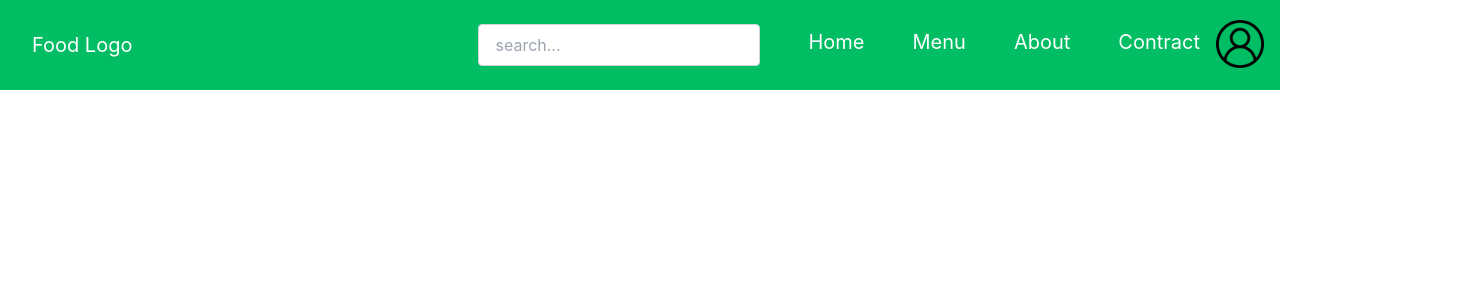
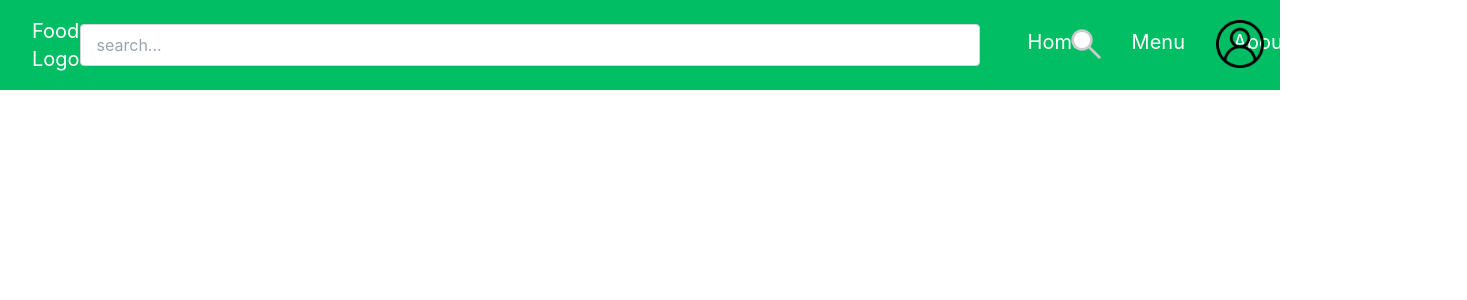
Before and after one commit to Autsada555/PVegProject480, a React (Create React App) app in the folder frontend/: page /addmenu in a window 1280 px wide. Shown: the top 300 px of the page, 1467 px wide, since content can reach past the window. Built offline with nearby package versions, Linux system fonts and the light colour scheme.

Commit message:
Navbarfix

```diff
--- a/frontend/src/pages/navbar/navbar.tsx
+++ b/frontend/src/pages/navbar/navbar.tsx
@@ -1,5 +1,6 @@
 
 import iconprofile from '../../assets/iconprofile.png'
+import iconsearch from '../../assets/search.png'
 
 const Navbar = () => {
 
@@ -11,18 +12,21 @@ const Navbar = () => {
 
                     <nav className="flex space-x-12 ">
                         <div>
-                            <input
-                                type="text"
-                                placeholder="search..."
-                                className="px-4 py-2 rounded border border-gray-300 focus:outline-none focus:border-blue-500"
-                            />
+                            <div>
+                                <input
+                                    type="text"
+                                    placeholder="search..."
+                                    className="w-[900px] px-4 py-2 rounded border border-gray-300 focus:outline-none focus:border-blue-500"
+                                />
+                                <img className="absolute left-[1070px] top-7 w-8 h-8 " src ={iconsearch} alt = "iconS"/>
+                            </div>
                         </div>
                         <a href="#" className="text-white text-xl font-normal font-['Inter'] leading-9">Home</a>
                         <a href="#" className="text-white text-xl font-normal font-['Inter'] leading-9">Menu</a>
                         <a href="#" className="text-white text-xl font-normal font-['Inter'] leading-9">About</a>
                         <a href="#" className="text-white text-xl font-normal font-['Inter'] leading-9">Contract</a>
                         <div>
-                            <img className="absolute right-0 top-3 w-12 h-12 mr-4 mt-2" src={iconprofile} alt="icon" />
+                            <img className="absolute right-0 top-3 w-12 h-12 mr-4 mt-2" src={iconprofile} alt="iconP" />
                         </div>
                     </nav>
 
```
Also changed, not shown: frontend/src/assets/search.png (added).
